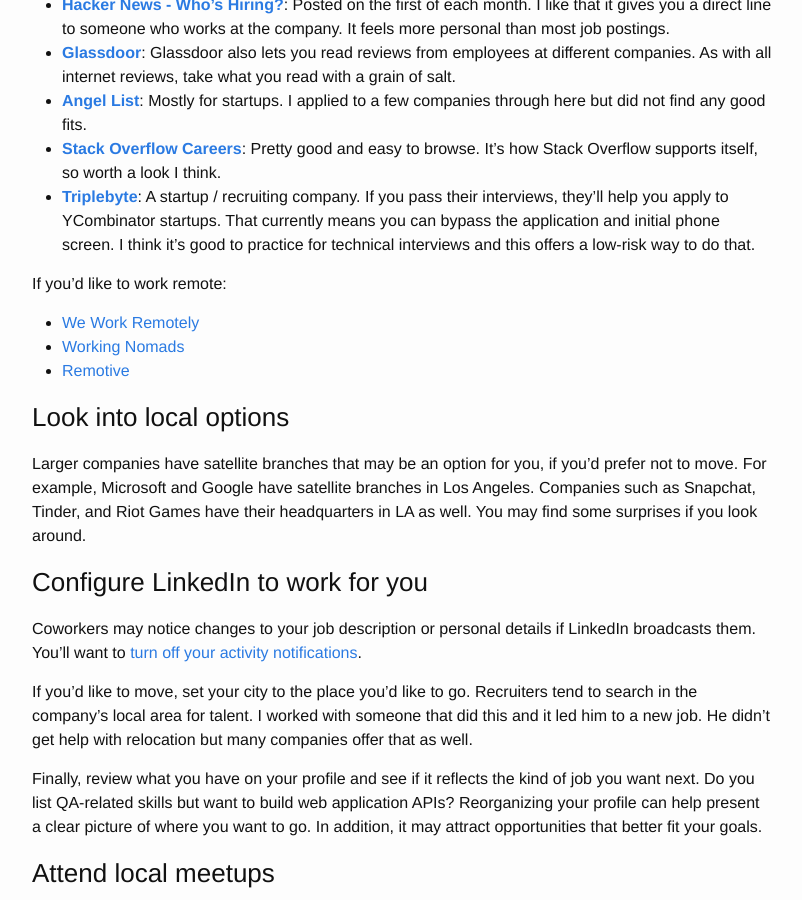
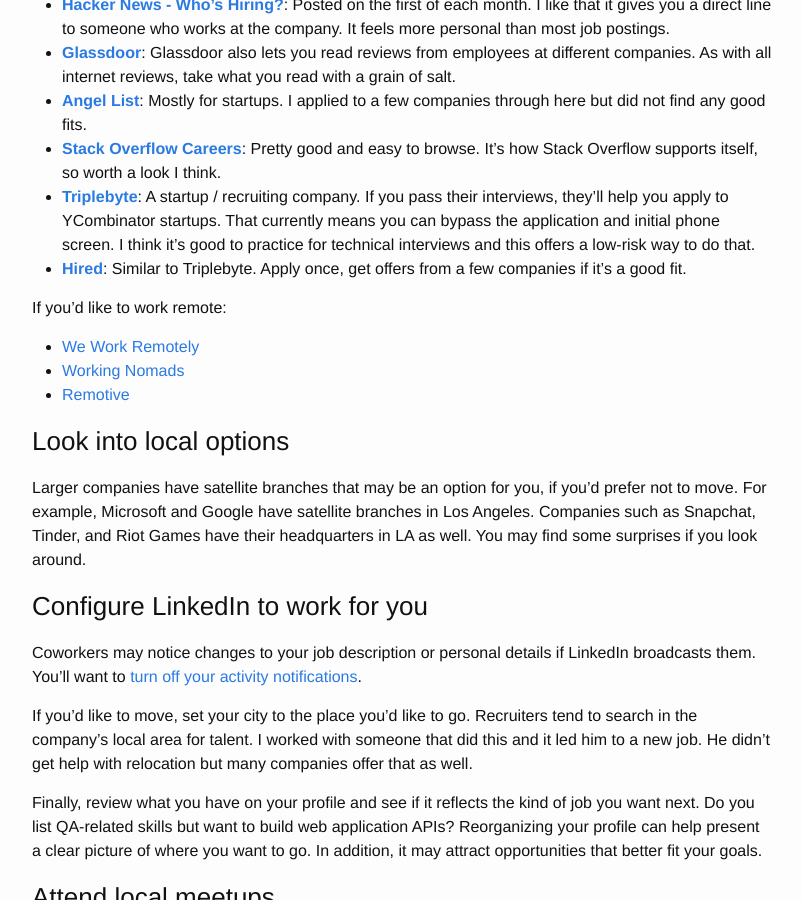
Before and after one commit to kevinlondon/kevinlondon.github.io, a Jekyll site: the page built from _posts/2016-01-21-job-hunt-guide.md, in a window 1280 px wide and 900 px high, scrolled down 1125 px. Shown: the whole window, without its empty margins (238-1040 px from the left). Built offline with Jekyll 4.4.1, drawn with Linux system fonts in a browser that asks for light colours; comment, search, counter and statistics services are not loaded.

Commit message:
Add referral links

```diff
--- a/_posts/2016-01-21-job-hunt-guide.md
+++ b/_posts/2016-01-21-job-hunt-guide.md
@@ -65,11 +65,13 @@ Sites I've used:
 * **[Stack Overflow Careers](http://careers.stackoverflow.com/)**: Pretty good
     and easy to browse. It's how Stack Overflow supports itself, so worth
     a look I think.
-* **[Triplebyte](https://triplebyte.com)**: A startup / recruiting company. If
+* **[Triplebyte](https://triplebyte.com/iv/ccFNsAA/cp)**: A startup / recruiting company. If
     you pass their interviews, they'll help you apply to YCombinator startups. That
     currently means you can bypass the application and initial phone screen.
     I think it's good to practice for technical interviews and this offers
     a low-risk way to do that.
+* **[Hired](https://hired.com/x/4egcf)**: Similar to Triplebyte. Apply once, get
+    offers from a few companies if it's a good fit.
 
 If you'd like to work remote:
 
```
